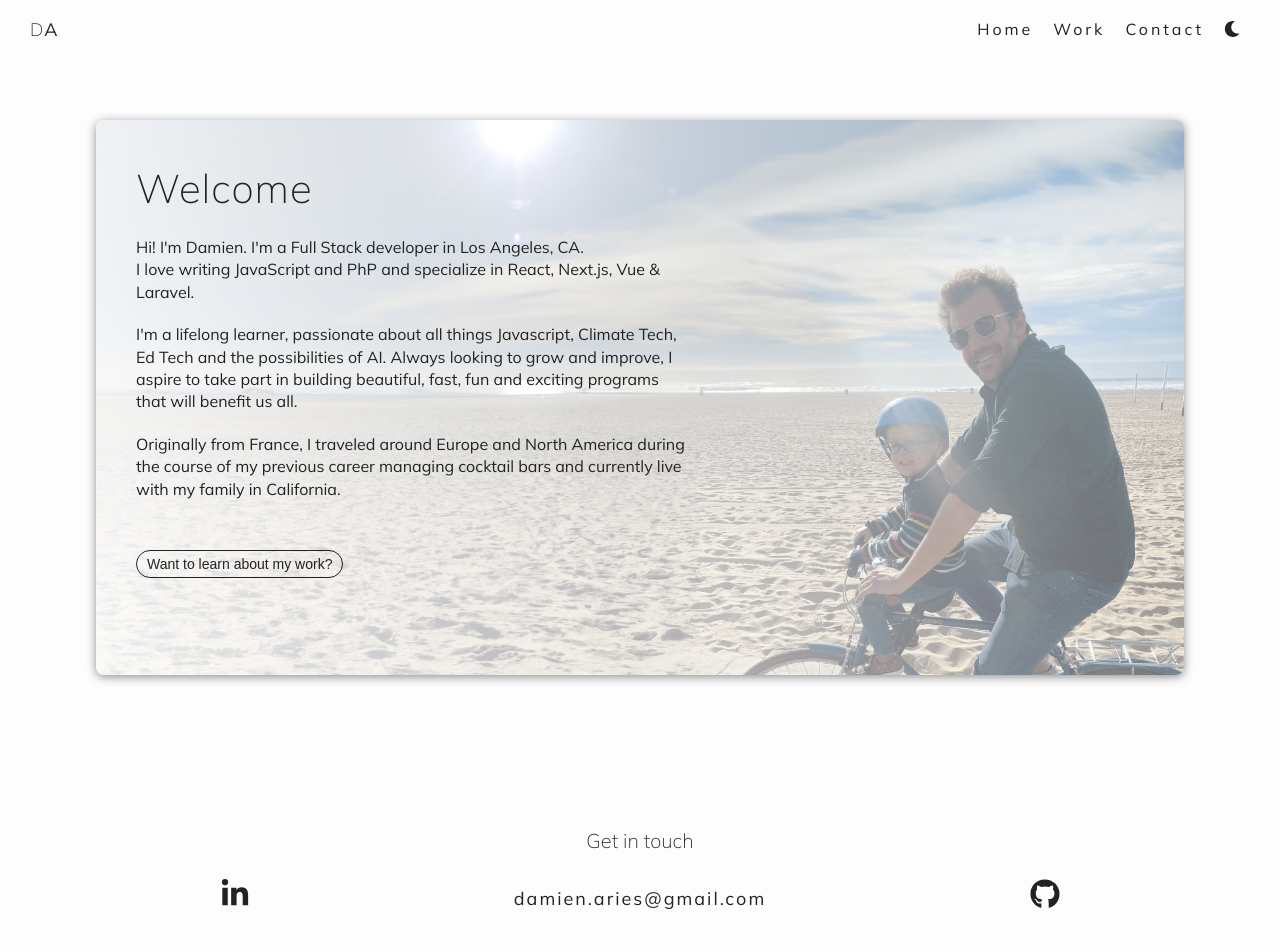
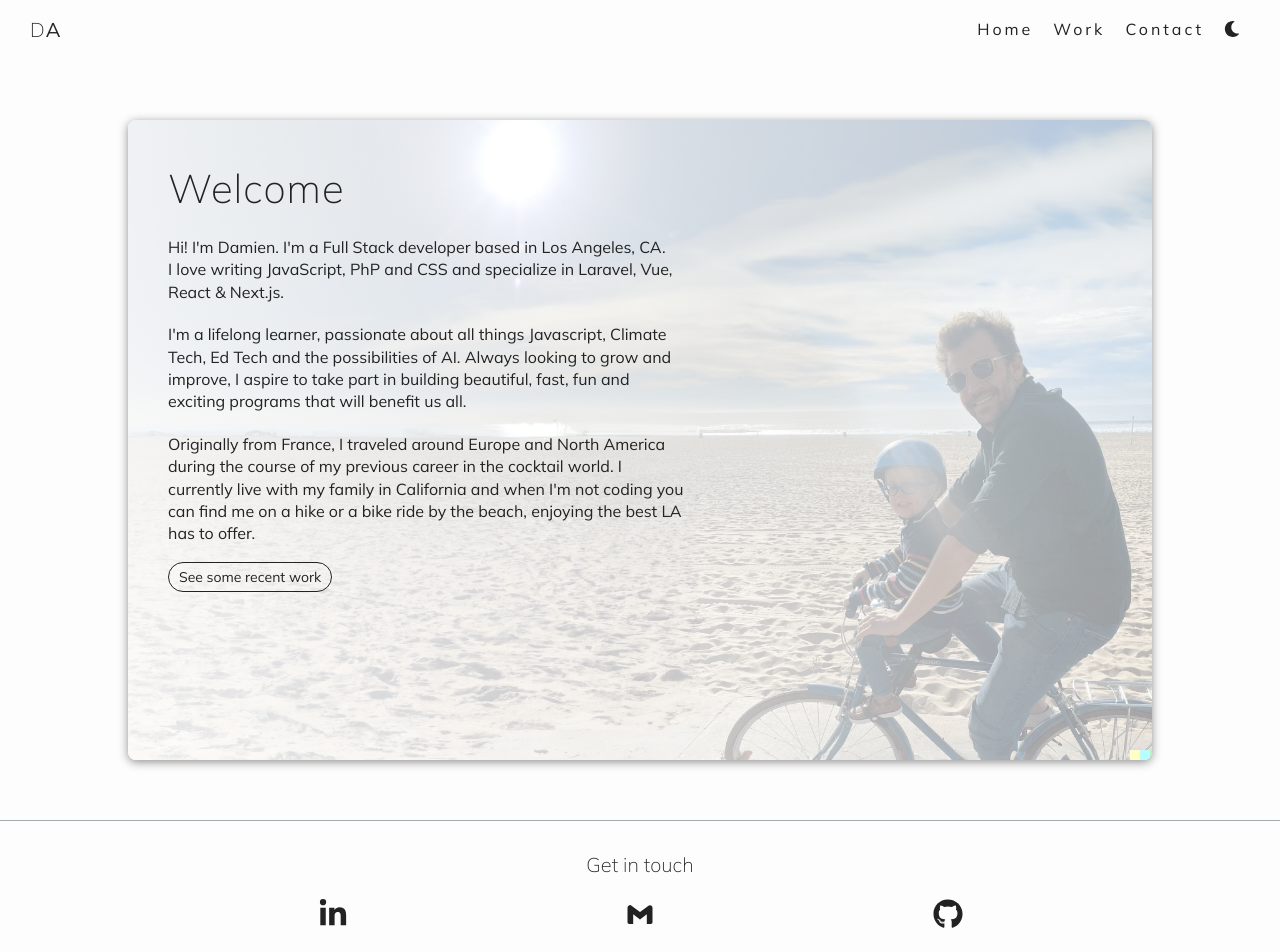
Before and after one commit to damienaries/portfolio_2.0, a Next.js app: page / in a window 1280 px wide. Shown: the top 952 px of the page. Built offline with nearby package versions, Linux system fonts and the light colour scheme.

Commit message:
projects update + nav fixes + housekeeping

```diff
--- a/components/About.js
+++ b/components/About.js
@@ -9,17 +9,17 @@ function AboutSection() {
 			<h1 className="home-title">Welcome</h1>
 			<div className="about-body">
 				<p className="body-paragraph">
-					Hi! I'm Damien. I'm a Full Stack developer in Los Angeles, CA. <br></br>I love writing JavaScript and PhP and specialize in React, Next.js, Vue &amp; Laravel.
+					Hi! I'm Damien. I'm a Full Stack developer based in Los Angeles, CA. <br></br>I love writing JavaScript, PhP and CSS and specialize in Laravel, Vue, React &amp; Next.js.
 				</p>
 				<p className="body-paragraph">
 					I'm a lifelong learner, passionate about all things Javascript, Climate Tech, Ed Tech and the possibilities of AI. Always looking to grow and improve,
 					I aspire to take part in building beautiful, fast, fun and exciting programs that will benefit us all.
 				</p>
 				<p className="body-paragraph">
-					Originally from France, I traveled around Europe and North America during the course of my previous career managing cocktail bars and currently live with my family in California.
+					Originally from France, I traveled around Europe and North America during the course of my previous career in the cocktail world. I currently live with my family in California and when I'm not coding you can find me on a hike or a bike ride by the beach, enjoying the best LA has to offer.
 				</p>
 				<Link href="/projects">
-					<button>Want to learn about my work?</button>
+					<a className="work-cta">See some recent work</a>
 				</Link>
 			</div>
     </div>
@@ -30,7 +30,7 @@ function AboutSection() {
 export default AboutSection;
 
 const StyledAboutSection = styled.section`
-height: calc(100vh - 60px);
+min-height: calc(100vh - 60px);
 display: flex;
 align-items: start;
 justify-content: center;
@@ -38,9 +38,9 @@ background: ${(props) => props.theme.background};
 
 .about-content {
 	margin: 6rem auto;
-	width: 85vw;
+	width: 80vw;
 	max-width: 1400px;
-	height: 75%;
+	min-height: 80vh;
 	background: ${(props) => props.theme.cardBackground};
 	color: ${(props) => props.theme.text};
 	border-radius:  var(--radius);
@@ -67,33 +67,31 @@ background: ${(props) => props.theme.background};
 			margin: 2rem 0;
 		}
 
-    button { /* Tbd button to work page? */
+    .work-cta {
       background-color: transparent;
-      border: .5px solid ${(props) => props.theme.text};
-      outline: transparent;
+      border: 1px solid ${(props) => props.theme.text};
       color: ${(props) => props.theme.text};
       padding: .5rem 1rem;
       font-size: 1.4rem;
       border-radius: 20px;
-      margin: 3rem 0 0;
+      margin: 4rem 0 0;
 
       &:hover {
-        outline: ${(props) => props.theme.text};
         cursor: pointer;
-        background-color: ${(props) => props.theme.buttonBgHover}
+				transform: scale(.99);
       }
     }
 	}
 
 	@media screen and (max-width: 768px) {
 			width: 90vw;
-			height: auto;
-			background-position: 90%;
-
+			min-height: 100vh;
+			background-position: 85%;
+			padding: 2rem 1rem;
 
 		.about-body {
       width: 100%;
-			padding: 3rem 1rem 50rem;
+			padding: 3rem 1rem;
 		}
 	}
 }
--- a/components/Footer.js
+++ b/components/Footer.js
@@ -1,5 +1,6 @@
 import styled from '@emotion/styled';
 import Link from 'next/link';
+import { BiLogoGmail } from 'react-icons/bi';
 import { FaGithub, FaLinkedinIn } from 'react-icons/fa';
 
 export default function Footer() {
@@ -12,20 +13,22 @@ export default function Footer() {
 					<a
 						target="_blank"
 						rel="noopener"
-						className="social-link"
+						className="icon-link"
 						aria-label="Linkedin profile"
 					>
 						<FaLinkedinIn />
 					</a>
 				</Link>
 				<Link href="mailto:damien.aries@gmail.com">
-					<a className="footer-email">damien.aries@gmail.com</a>
+					<a className="icon-link">
+						<BiLogoGmail />
+					</a>
 				</Link>
 				<Link href="https://github.com/damienaries">
 					<a
 						target="_blank"
 						rel="noopener"
-						className="social-link"
+						className="icon-link"
 						aria-label="Github profile"
 					>
 						<FaGithub />
@@ -39,48 +42,30 @@ export default function Footer() {
 const StyledFooter = styled.footer`
 	width: 100%;
 	padding: 2rem 4rem;
-	font-size: 1.5rem;
-	display: flex;
-	flex-direction: column;
-	align-items: center;
-	line-height: 2;
-	border-top: 1px solid rgba(255, 255, 255, 0.1);
+	border-top: 1px solid ${(props) => props.theme.borderColor};
 
 	.section-title {
 		font-size: var(--size-title-section);
-		top: 1rem;
+		margin: 1rem auto;
 		text-align: center;
 		font-weight: var(--weight-thin);
-	}
-
-	.footer-email {
-		font-size: var(--size-subtitle);
-		letter-spacing: 2px;
-		margin: 2rem auto;
-		border-radius: 50px;
-
-		&:hover {
-			filter: drop-shadow(0 0.25rem 0.5rem var(--color-white));
-			cursor: pointer;
-		}
 	}
 
 	.social-links {
 		display: flex;
 		justify-content: space-evenly;
 		align-items: center;
-		width: 70%;
+		margin: 2rem auto 3rem;
+		font-size: var(--size-body);
 	}
 
-	.social-link {
+	.icon-link {
 		& > svg {
 			font-size: 3rem;
+		}
 
-			&:hover {
-				cursor: pointer;
-				filter: drop-shadow(0 0.25rem 0.5rem var(--color-white));
-				color: red;
+		&:hover {
+				transform: scale(.95);
 			}
-		}
 	}
 `;
--- a/components/Navbar.js
+++ b/components/Navbar.js
@@ -8,11 +8,11 @@ import useWindowDimensions from '../hooks/useWindowDimensions';
 import { fadeIn } from '../styles/animations';
 
 /*
-    TODO add services link when page is ready
-    restyle mobile nav
+    TODO
+    restyle mobile nav, not fixed on mobile, left aligned under logo. theme switch to the right, for any screen size
 */
 
-export default function Navbar({ theme, toggleTheme, toggleAbout}) {
+export default function Navbar({ theme, toggleTheme }) {
 	const router = useRouter();
 	const { width } = useWindowDimensions();
 	const [navOpen, setIsNavOpen] = useState(false);
@@ -31,7 +31,7 @@ export default function Navbar({ theme, toggleTheme, toggleAbout}) {
 		setIsNavOpen((prevState) => !prevState);
 		setTimeout(() => {
 			setIsNavOpen(false);
-		}, 15000000);
+		}, 15000);
 	};
 
 
@@ -58,7 +58,7 @@ export default function Navbar({ theme, toggleTheme, toggleAbout}) {
 							className="topbar-right-link theme-toggler"
 							onClick={toggleTheme}
 						>
-							{/* TODO geolocalize user to trigger theme change, add info toast */}
+							{/* TODO geolocalize user to trigger theme change, add info toast, upgrade hover effect */}
 							{theme === 'dark' ? <FaSun /> : <FaMoon />}
 						</div>
 					</>
@@ -111,7 +111,7 @@ const StyledNav = styled.header`
 	padding: 3rem;
 
 	.topbar-left {
-		font-size: var(--size-subtitle);
+		font-size: var(--size-title-section);
 		font-weight: var(--weight-thin);
 		letter-spacing: 1px;
 
--- a/components/SkillsBanner.js
+++ b/components/SkillsBanner.js
@@ -72,7 +72,7 @@ const StyledSkills = styled.aside`
 	flex-direction: column;
 	width: 150px;
 	position: sticky;
-	height: fit-content;
+	height: 100%;
 	padding: 0 2rem;
 	margin: 4rem 0;
 	background-color: ${(props) => props.theme.cardBackground};
--- a/styles/globalStyles.js
+++ b/styles/globalStyles.js
@@ -10,7 +10,7 @@ export const lightTheme = {
 	buttonBgHover: 'rgba(69, 90, 100, 1)',
 	borderColor: 'var(--color-gray-dark)',
 	overlay: 'var(--color-gray-dark)',
-	backgroundGradient: 'linear-gradient(to right, rgba(255, 255, 255, 0.9), rgba(255, 255, 255, 0.4))'
+	backgroundGradient: 'linear-gradient(to right, rgba(255, 255, 255, 0.9), rgba(255, 255, 255, 0.6))'
 };
 
 export const darkTheme = {
@@ -93,8 +93,4 @@ export const GlobalStyles = (theme) => css`
 	ul {
 		list-style-type: none;
 	}
-
-	svg:hover {
-		fill: ${theme.iconHover};
-	}
 `;
```
Also changed, not shown: components/Project.js (+5 -5 lines), pages/projects/index.js (+6 -3 lines).
